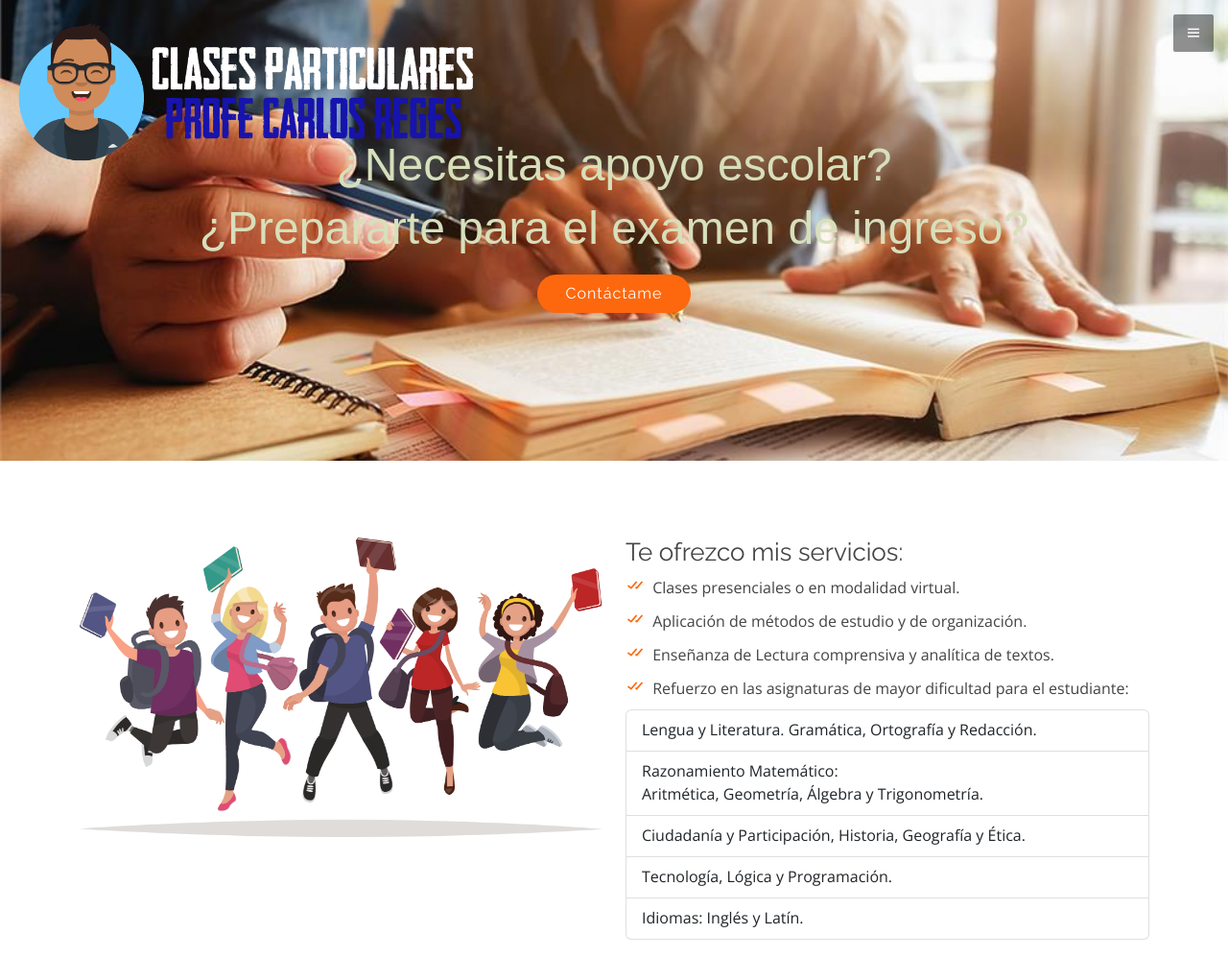
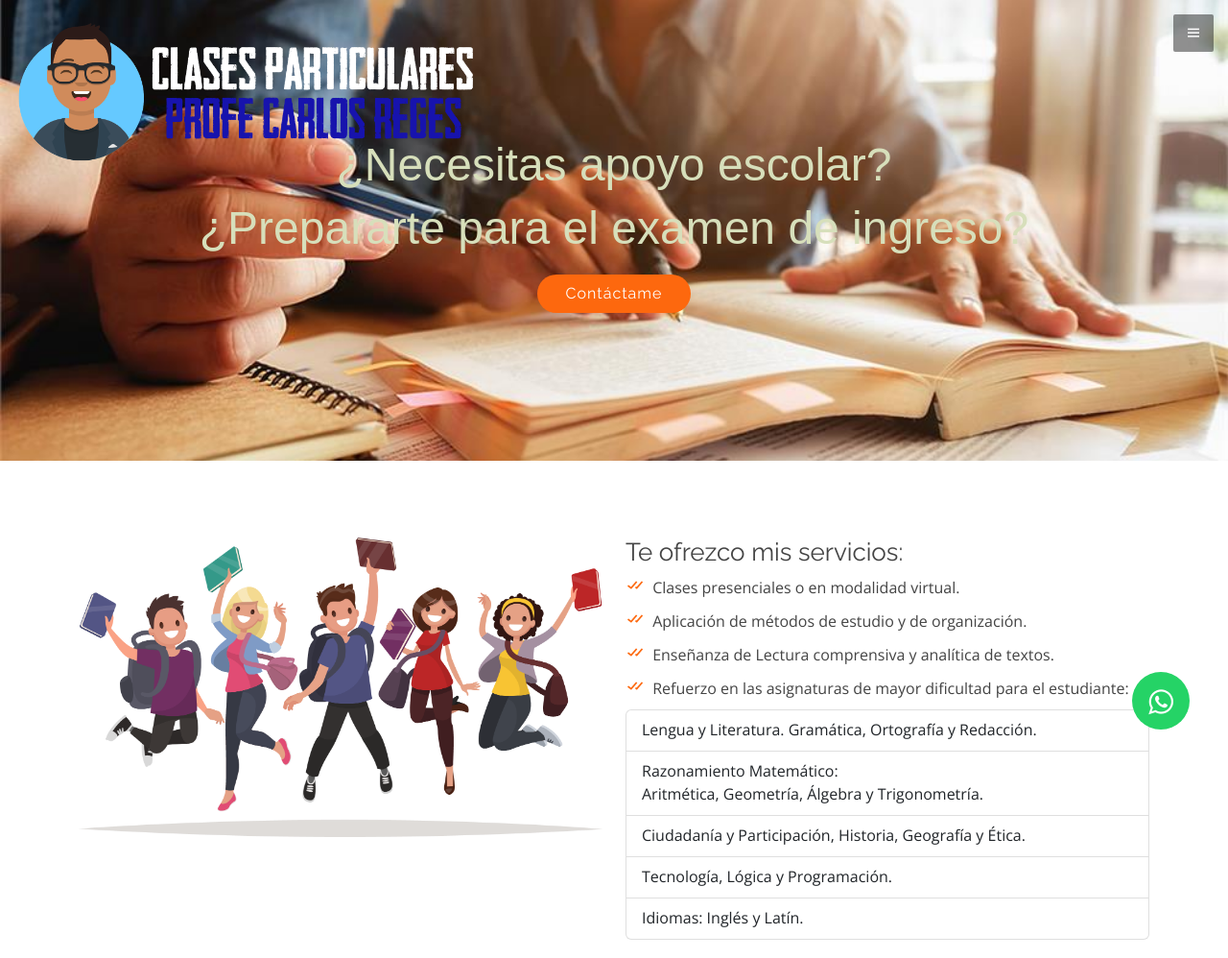
Before and after one commit to carlosreges/ProfeReges, a plain HTML site: page index.html in a window 1280 px wide. Shown: the top 998 px of the page at 96% size. Drawn offline with nearby package versions, Linux system fonts and the light colour scheme; a script that the page names is missing; a web font is replaced by a local one.

Commit message:
Colocando botón de Whatsapp

```diff
--- a/assets/css/style.css
+++ b/assets/css/style.css
@@ -926,3 +926,20 @@ section {
   font-size: 13px;
   color: #fff;
 }
+
+/*--------------------------------------------------------------
+# Botón whatsapp
+--------------------------------------------------------------*/
+.float-wa{
+  position:fixed;
+  width:60px;
+  height:60px;
+  bottom:40px;
+  right:40px;
+  background-color:#25d366;
+  color:#FFF;
+  border-radius:50px;
+  text-align:center;
+  font-size:30px;
+  z-index:100;
+}
--- a/index.html
+++ b/index.html
@@ -12,6 +12,10 @@
   <!-- Favicons -->
   <link href="assets/img/favicon.png" rel="icon">
   <link href="assets/img/favicon.png" rel="apple-touch-icon">
+
+  <!-- Iconos -->
+  <link rel="stylesheet" href="https://maxcdn.bootstrapcdn.com/font-awesome/4.5.0/css/font-awesome.min.css">
+
 
   <!-- Google Fonts -->
   <link href="https://fonts.googleapis.com/css?family=Open+Sans:300,300i,400,400i,600,600i,700,700i|Raleway:300,300i,400,400i,600,600i,700,700i|Salsa:300,300i,400,400i,600,600i,700,700i" rel="stylesheet">
@@ -44,7 +48,8 @@
             <a href="#header" class="scrollto">Principal</a></li>
             <li><a href="#about" class="scrollto">Sobre mí</a></li>
             <li><a href="#why-us" class="scrollto">¿Qué hago y cómo?</a></li>
-          <!-- <li class="drop-down"><a href="">Drop Down</a>
+            <li><a href="https://espanol.lingolia.com/es/test" class="scrollto">Examen de Lengua</a></li>
+          <!-- <li class="drop-down"><a href=""></a>
              <ul>
               <li><a href="#">Drop Down 1</a></li>
               <li class="drop-down"><a href="#">Drop Down 2</a>
@@ -60,7 +65,7 @@
               <li><a href="#">Drop Down 4</a></li>
               <li><a href="#">Drop Down 5</a></li>
             </ul>
-           </li>-->
+           </li> -->
             <li><a href="#contact" class="scrollto">Contáctame</a></li>
         </ul>
       </nav><!-- .nav-menu -->
@@ -240,8 +245,8 @@
 
             <div class="social-links">
               <h4>Mis redes sociales</h4>
-              <a href="https://www.facebook.com/profecarlosreges/" target="_blank" class="facebook"><i class="bx bxl-facebook"></i></a>
-              <a href="https://www.instagram.com/profecarlosreges/" target="_blank" class="instagram"><i class="bx bxl-instagram"></i></a>
+              <a href="https://www.facebook.com/profereges/" target="_blank" class="facebook"><i class="bx bxl-facebook"></i></a>
+              <a href="https://www.instagram.com/profereges/" target="_blank" class="instagram"><i class="bx bxl-instagram"></i></a>
               <a href="https://www.linkedin.com/in/carlosreges/" target="_blank" class="linkedin"><i class="bx bxl-linkedin"></i></a>
               <a href="https://wa.link/d6pmno/" target="_blank" class="whatsapp"><i class="bx bxl-whatsapp"></i></a>
             </div>
@@ -308,7 +313,9 @@
       </div>
     </div>
   </footer><!-- End #footer -->
-
+  <a href="https://wa.link/d6pmno/" class="float-wa" target="_blank">
+    <i class="fa fa-whatsapp" style="margin-top:16px;"></i>
+</a>
   <!-- Vendor JS Files -->
   <script src="assets/vendor/bootstrap/js/bootstrap.bundle.min.js"></script>
   <script src="assets/vendor/php-email-form/validate.js"></script>
```
Also changed, not shown: blog.html (added, +11 -0 lines).
